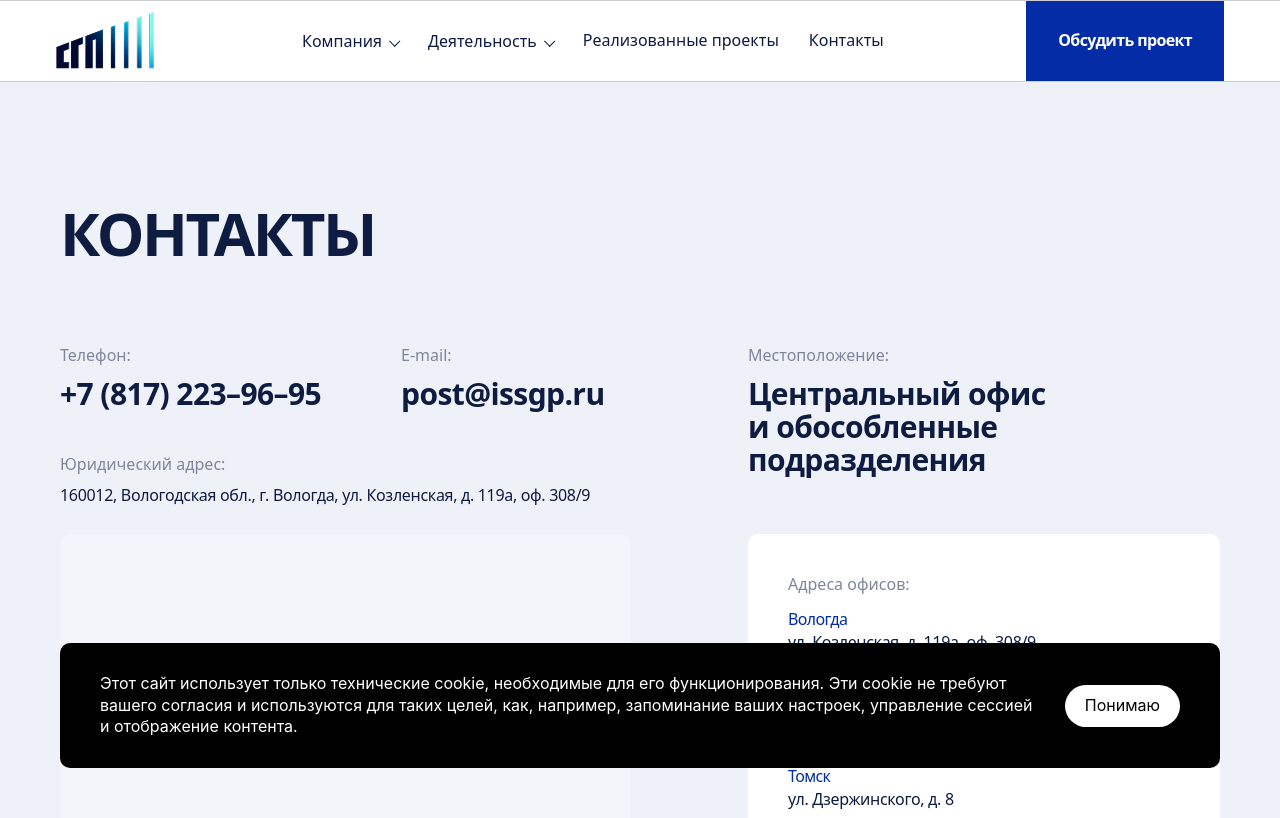
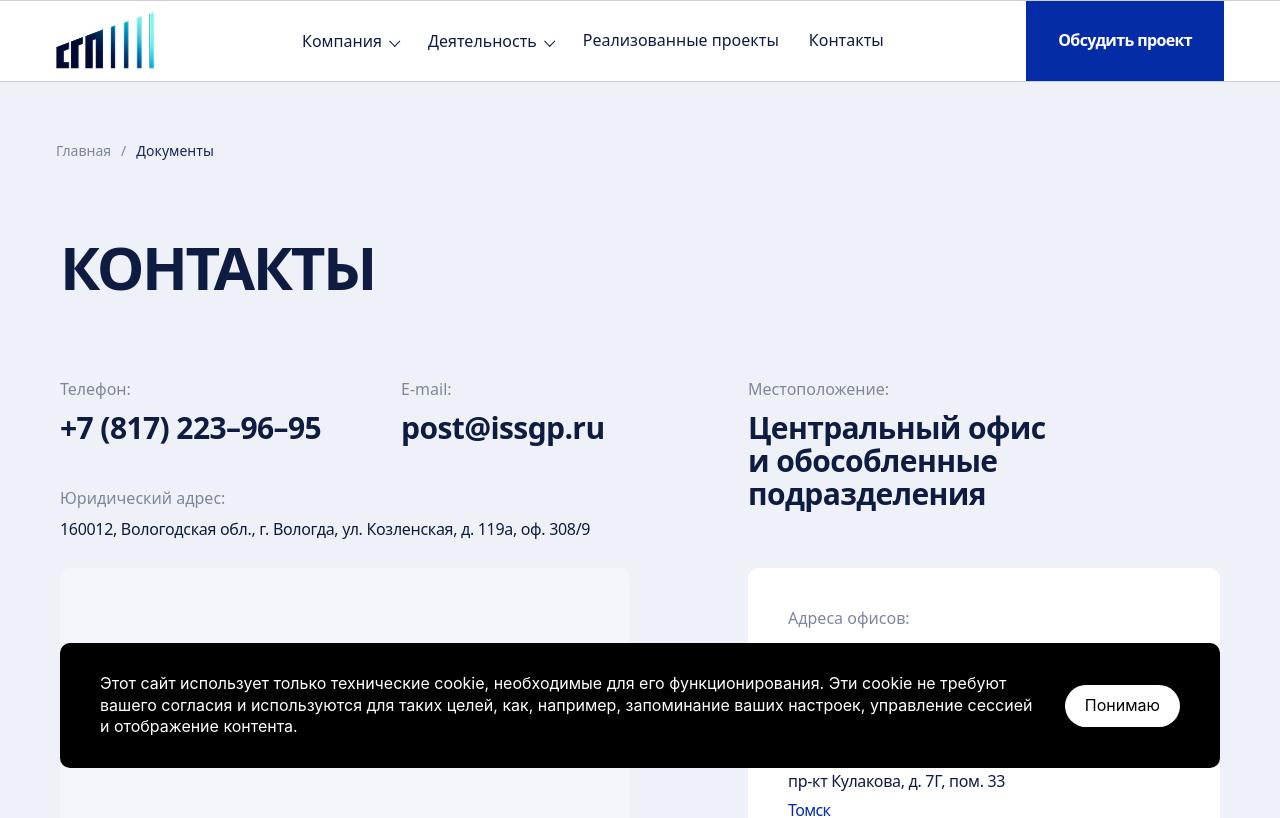
Before and after one commit to mihascor/sgp-site, a Next.js app: page /contacts in a window 1280 px wide. Shown: the top 818 px of the page. Built offline with nearby package versions, Linux system fonts and the light colour scheme.

Commit message:
5 страниц

```diff
--- a/app/contacts/page.tsx
+++ b/app/contacts/page.tsx
@@ -1,9 +1,11 @@
-import { HomeContacts } from "@/sections/home/home-contacts"
+import { HomeContacts } from "@/sections/home/home-contacts";
+import { ContactsOne } from "@/sections/contacts/contacts-one";
 
 export default function Page() {
   return (
     <>
+      <ContactsOne />
       <HomeContacts />
     </>
-  )
+  );
 }
--- /dev/null
+++ b/sections/contacts/contacts-one.module.css
@@ -0,0 +1,3 @@
+.section {
+  padding: 60px 0 0;
+}
--- /dev/null
+++ b/sections/contacts/contacts-one.tsx
@@ -0,0 +1,16 @@
+import { Container } from "@/components/shared/container/Container";
+import { Breadcrumbs } from "@/components/shared/breadcrumbs/Breadcrumbs";
+import styles from "./contacts-one.module.css";
+
+export function ContactsOne() {
+  return (
+    <section className={styles.section}>
+      <Container>
+        {/* Хлебные крошки */}
+        <Breadcrumbs
+          items={[{ label: "Главная", href: "/" }, { label: "Документы" }]}
+        />
+      </Container>
+    </section>
+  );
+}
--- a/sections/documents/documents-dl.tsx
+++ b/sections/documents/documents-dl.tsx
@@ -1,19 +1,19 @@
-
-import Image from "next/image"
-import Link from "next/link"
-import { Container } from "@/components/shared/container/Container"
-import styles from "./documents-dl.module.css"
+import Image from "next/image";
+import Link from "next/link";
+import { Container } from "@/components/shared/container/Container";
+import styles from "./documents-dl.module.css";
+import { Breadcrumbs } from "@/components/shared/breadcrumbs/Breadcrumbs";
 
 type DocumentItem = {
-  id: number
-  title: string
-  description: string
-  status: string
-  href: string
-  note?: string
-  statusWide?: boolean
-  isPrimaryView?: boolean
-}
+  id: number;
+  title: string;
+  description: string;
+  status: string;
+  href: string;
+  note?: string;
+  statusWide?: boolean;
+  isPrimaryView?: boolean;
+};
 
 const documents: DocumentItem[] = [
   {
@@ -74,7 +74,7 @@ const documents: DocumentItem[] = [
     status: "Активно",
     href: "/documents/svidetelstvo_soyuz_stroiteley_voronezhskoy_oblasti.pdf",
   },
-]
+];
 
 export function DocumentsDl() {
   return (
@@ -82,19 +82,14 @@ export function DocumentsDl() {
       <Container>
         <div className={styles.inner}>
           {/* Хлебные крошки */}
-          <nav className={styles.breadcrumbs} aria-label="Навигация">
-            <Link href="/" className={styles.breadcrumbLink}>
-              Главная
-            </Link>
-            <span className={styles.breadcrumbSeparator}>/</span>
-            <span className={styles.breadcrumbCurrent}>Документы</span>
-          </nav>
+          <Breadcrumbs
+            items={[{ label: "Главная", href: "/" }, { label: "Документы" }]}
+          />
 
           {/* Заголовок секции */}
           <h1 id="documents-dl-title" className={styles.title}>
             ДОКУМЕНТЫ
-            <br />
-            И ЛИЦЕНЗИИ
+            <br />И ЛИЦЕНЗИИ
           </h1>
 
           {/* Сетка карточек документов */}
@@ -118,7 +113,9 @@ export function DocumentsDl() {
                         document.statusWide ? styles.statusWide : ""
                       }`}
                     >
-                      <span className={styles.statusText}>{document.status}</span>
+                      <span className={styles.statusText}>
+                        {document.status}
+                      </span>
                       <Image
                         src="/element/documents/documents-dl-jackdaw.svg"
                         alt=""
@@ -133,7 +130,9 @@ export function DocumentsDl() {
                   {/* Текстовый контент карточки */}
                   <div className={styles.info}>
                     <h2 className={styles.cardTitle}>{document.title}</h2>
-                    <p className={styles.cardDescription}>{document.description}</p>
+                    <p className={styles.cardDescription}>
+                      {document.description}
+                    </p>
 
                     {document.note && (
                       <p className={styles.cardNote}>{document.note}</p>
@@ -184,5 +183,5 @@ export function DocumentsDl() {
         </div>
       </Container>
     </section>
-  )
+  );
 }
--- a/sections/documents/documents-info.module.css
+++ b/sections/documents/documents-info.module.css
@@ -1,7 +1,7 @@
 .section {
   position: relative;
   min-height: 800px;
-  padding: 0;
+  padding: 0 0 120px;
   overflow: hidden;
 }
 
@@ -17,6 +17,7 @@
     #c3d1ed 100%
   );
   transform: scaleY(-1);
+  margin-bottom: 120px;
 }
 
 /* Главная сетка секции */
--- a/sections/home/home-contacts.module.css
+++ b/sections/home/home-contacts.module.css
@@ -1,5 +1,5 @@
 .section {
-  padding: 120px 0 140px;
+  padding: 0 0 140px;
 }
 
 .container {
```
Also changed, not shown: sections/documents/documents-dl.module.css (+0 -13 lines), sections/home/home-hero.module.css (+2 -6 lines), public/about-hero.webp, public/home-hero.webp.
